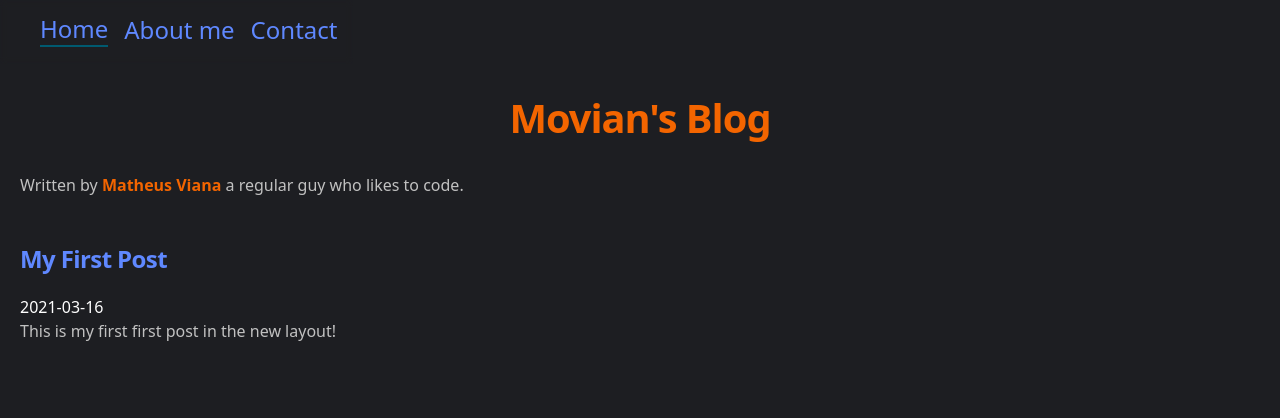
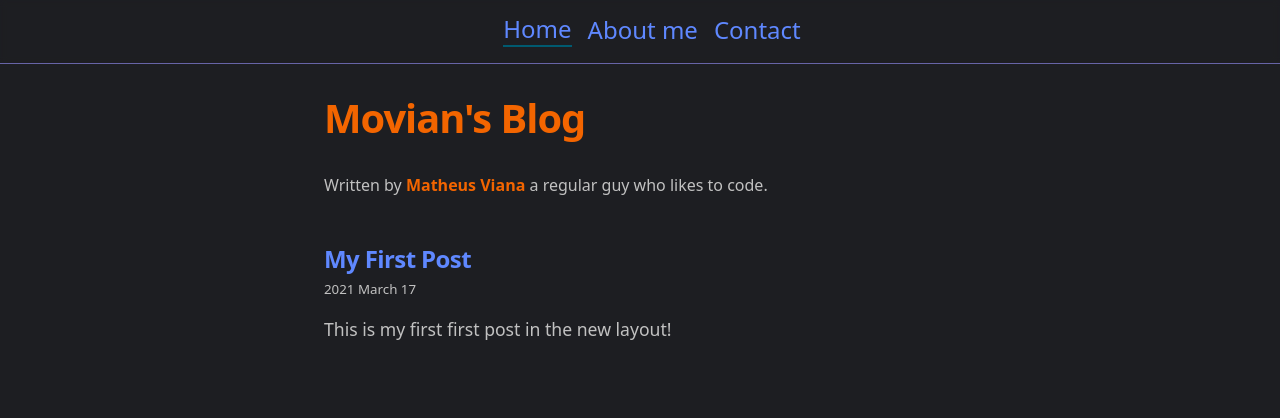
Before and after one commit to moviandev/blog, a Gatsby site: page / in a window 1280 px wide. Built offline with nearby package versions, Linux system fonts and the light colour scheme; Gatsby itself is replaced by a stand-in of ours.

Commit message:
chore: fixed styles, positioning

```diff
--- a/src/components/nav/nav.scss
+++ b/src/components/nav/nav.scss
@@ -19,15 +19,13 @@
     justify-content: center;
     margin-top: sizes.$spacing-3;
 
-    .nav-list a {
-      color: colors.$font-menu-dark;
+    a {
       margin: sizes.$spacing-0;
-      text-decoration: none;
       transition: border 0.2s linear;
 
       &:hover,
       &:focus {
-        border-bottom: 2px solid colors.$font-menu-dark;
+        border-bottom: 2px solid colors.$border-menu-color-dark;
       }
     }
 
--- a/src/components/post/post.js
+++ b/src/components/post/post.js
@@ -13,13 +13,28 @@
   });
 }
 
+const buildPostDate = (date) => {
+  const monthNames = ['January', 'February', 'March', 'April', 'May', 'June',
+    'July', 'August', 'September', 'October', 'November', 'December']
+  const newDate = new Date(date);
+  const day = newDate.getDate() + 1;
+  const month = monthNames[newDate.getMonth()];
+  const year = newDate.getUTCFullYear();
+
+  return `${year} ${month} ${day}`;
+}
+
 const Post = ({ title, description, date, path, categories, tags }) => (
-  <div className="post">
-    <h2 className="post-title"><Link to={path} className="post-title-link">{title}</Link></h2>
-    <span className="post-date">{date}</span>
-    <p className="post-description">{description}</p>
-    {/* {buildCategoryTag(categories)} */}
-  </div>
+  <article className="post">
+    <header>
+      <h2 className="post-title"><Link to={path} className="post-title-link">{title}</Link></h2>
+      <small>{buildPostDate(date)}</small>
+    </header>
+    <section>
+      <p className="post-description">{description}</p>
+      {/* {buildCategoryTag(categories)} */}
+    </section>
+  </article>
 );
 
 export default Post;
--- a/src/components/post/post.scss
+++ b/src/components/post/post.scss
@@ -0,0 +1,16 @@
+article {
+  margin-bottom: 2rem;
+
+  header {
+    margin-bottom: 1rem;
+    h2 {
+      margin-bottom: .3rem;
+    }
+  }
+
+  section {
+    p {
+      font-size: 1.1rem;
+    }
+  }
+}
--- a/src/styles/styles.scss
+++ b/src/styles/styles.scss
@@ -55,6 +55,10 @@
     }
   }
 
+  small {
+    color: colors.$font-dark;
+  }
+
   a {
     color: colors.$font-anchor-dark;
     text-decoration: none;
--- a/src/styles/utils/variables/colors/colors.scss
+++ b/src/styles/utils/variables/colors/colors.scss
@@ -20,4 +20,4 @@
 $font-menu-light: $font-heading-light;
 $font-anchor-dark: #5f88ff;
 
-$border-menu-color-dark: rgb(103 100 100 / 60%);
+$border-menu-color-dark: rgb(103 * 1 100 * 1 100 * 1 / 0.6 * 1);
--- a/src/styles/utils/variables/fonts/fonts.scss
+++ b/src/styles/utils/variables/fonts/fonts.scss
@@ -3,23 +3,23 @@
 $font-body: var($fontFamily-serif);
 $font-heading: var($fontFamily-sans);
 
-$fontWeight-normal: 400;
-$fontWeight-medium: 500;
-$fontWeight-semibold: 600;
-$fontWeight-bold: 700;
-$fontWeight-extrabold: 800;
-$fontWeight-black: 900;
-$fontSize-root: 16px;
-$lineHeight-none: 1;
-$lineHeight-tight: 1.1;
-$lineHeight-normal: 1.5;
-$lineHeight-relaxed: 1.625;
+$fontWeight-normal: 400 * 1;
+$fontWeight-medium: 500 * 1;
+$fontWeight-semibold: 600 * 1;
+$fontWeight-bold: 700 * 1;
+$fontWeight-extrabold: 800 * 1;
+$fontWeight-black: 900 * 1;
+$fontSize-root: 16px * 1;
+$lineHeight-none: 1 * 1;
+$lineHeight-tight: 1.1 * 1;
+$lineHeight-normal: 1.5 * 1;
+$lineHeight-relaxed: 1.625 * 1;
 
-$fontSize-0: 0.833rem;
-$fontSize-1: 1rem;
-$fontSize-2: 1.2rem;
-$fontSize-3: 1.44rem;
-$fontSize-4: 1.728rem;
-$fontSize-5: 2.074rem;
-$fontSize-6: 2.488rem;
-$fontSize-7: 2.986rem;
+$fontSize-0: 0.833rem  * 1;
+$fontSize-1: 1rem * 1;
+$fontSize-2: 1.2rem * 1;
+$fontSize-3: 1.44rem * 1;
+$fontSize-4: 1.728rem * 1;
+$fontSize-5: 2.074rem * 1;
+$fontSize-6: 2.488rem * 1;
+$fontSize-7: 2.986rem * 1;
--- a/src/styles/utils/variables/sizes/sizes.scss
+++ b/src/styles/utils/variables/sizes/sizes.scss
@@ -1,29 +1,29 @@
-$maxWidth-none: "none";
-$maxWidth-xs: 20rem;
-$maxWidth-sm: 24rem;
-$maxWidth-md: 28rem;
-$maxWidth-lg: 32rem;
-$maxWidth-xl: 36rem;
-$maxWidth-2xl: 42rem;
-$maxWidth-3xl: 48rem;
-$maxWidth-4xl: 56rem;
-$maxWidth-full: "100%";
-$maxWidth-wrapper: var($maxWidth-2xl);
+$maxWidth-none: none;
+$maxWidth-xs: 20rem * 1;
+$maxWidth-sm: 24rem * 1;
+$maxWidth-md: 28rem * 1;
+$maxWidth-lg: 32rem * 1;
+$maxWidth-xl: 36rem * 1;
+$maxWidth-2xl: 42rem * 1;
+$maxWidth-3xl: 48rem * 1;
+$maxWidth-4xl: 56rem * 1;
+$maxWidth-full: 100% * 1;
+$maxWidth-wrapper: $maxWidth-2xl;
 
 $height-auto: auto;
 
-$spacing-px: "1px";
-$spacing-0: 0;
-$spacing-1: 0.25rem;
-$spacing-2: 0.5rem;
-$spacing-3: 0.75rem;
-$spacing-4: 1rem;
-$spacing-5: 1.25rem;
-$spacing-6: 1.5rem;
-$spacing-8: 2rem;
-$spacing-10: 2.5rem;
-$spacing-12: 3rem;
-$spacing-16: 4rem;
-$spacing-20: 5rem;
-$spacing-24: 6rem;
-$spacing-32: 8rem;
+$spacing-px: 1px * 1;
+$spacing-0: 0 * 1;
+$spacing-1: 0.25rem * 1;
+$spacing-2: 0.5rem * 1;
+$spacing-3: 0.75rem * 1;
+$spacing-4: 1rem * 1;
+$spacing-5: 1.25rem * 1;
+$spacing-6: 1.5rem * 1;
+$spacing-8: 2rem * 1;
+$spacing-10: 2.5rem * 1;
+$spacing-12: 3rem * 1;
+$spacing-16: 4rem * 1;
+$spacing-20: 5rem * 1;
+$spacing-24: 6rem * 1;
+$spacing-32: 8rem * 1;
```
